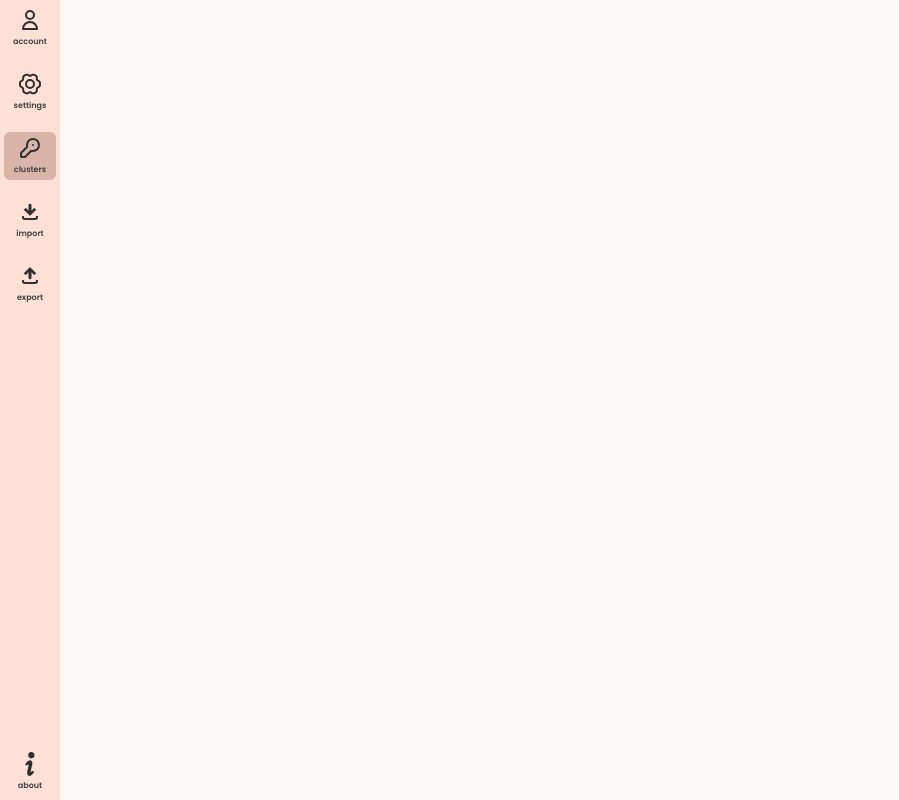
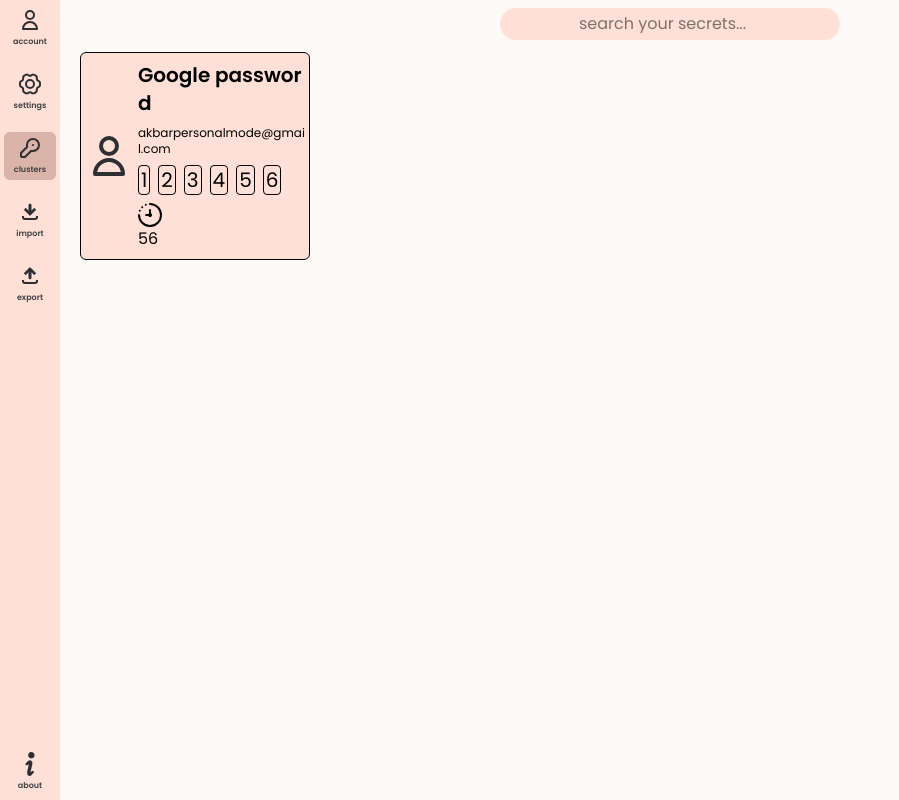
Before and after one commit to sereinne/passha, a Preact app: page / in a window 1280 px wide. Shown: the whole page, without its empty margins (0-899 px from the left). Built offline with nearby package versions, Linux system fonts and the light colour scheme.

Commit message:
implemented a cluster card width a working timer (not integrated with the backend code yet)

```diff
--- a/src/App.tsx
+++ b/src/App.tsx
@@ -1,11 +1,13 @@
 //import { invoke } from "@tauri-apps/api/core";
 import "./App.css";
-import NavBar from "./components/Navbar.tsx";
+import NavBar from "./components/NavBar.tsx";
+import ClusterList from "./components/ClusterList.tsx";
 
 function App() {
   return (
     <main class="h-screen font-poppins grid grid-cols-[3.75rem_auto] bg-white dark:bg-black">
       <NavBar />
+      <ClusterList />
     </main>
   );
 }
--- /dev/null
+++ b/src/components/ClusterList.tsx
@@ -0,0 +1,92 @@
+import "../App.css";
+import { useEffect, useState } from "preact/hooks";
+
+function SearchBar() {
+  return (
+    <input
+      type="search"
+      class="mx-auto my-1 rounded-full py-1 px-3 bg-beige outline-none placeholder:text-center"
+      placeholder="search your secrets..."
+    />
+  );
+}
+
+interface OTPOpts {
+  strnum: string;
+}
+
+function OTP({ strnum }: OTPOpts) {
+  const sixDigitCode: number[] = strnum.split("").map((e) => parseInt(e));
+  const [timeLeft, setTimeLeft] = useState(60);
+
+  useEffect(() => {
+    const id = setInterval(() => {
+      if (timeLeft == 0) {
+        setTimeLeft(60);
+      } else {
+        setTimeLeft(timeLeft - 1);
+      }
+    }, 1000);
+    return () => {
+      clearInterval(id);
+    };
+  }, [timeLeft]);
+
+  return (
+    <div className="otp flex-1">
+      <div className="slots flex gap-x-2">
+        {sixDigitCode.map((code) => {
+          return (
+            <div className="slot text-xl border-1 px-0.5 rounded-sm">
+              {code}
+            </div>
+          );
+        })}
+      </div>
+      <div className="timer mt-2">
+        <img src="src/assets/timer.svg" class="size-6" alt="" />
+        <div className="time-left">
+          {timeLeft}
+        </div>
+      </div>
+    </div>
+  );
+}
+
+function Cluster() {
+  return (
+    <div className="cluster border-1 rounded-md bg-beige grid grid-cols-[25%_75%] py-2">
+      <div className="icon-container flex justify-center items-center">
+        <img src="src/assets/user.svg" class="size-12" alt="" />
+      </div>
+      <div className="metadata flex flex-col whitespace-normal break-all gap-y-2">
+        <div className="cluster-name text-xl font-semibold">
+          Google password
+        </div>
+        <div className="cluster-email text-xs">
+          akbarpersonalmode@gmail.com
+        </div>
+        <OTP strnum="123456" />
+      </div>
+    </div>
+  );
+}
+
+function Clusters() {
+  return (
+    <div className="mx-4 flex-1">
+      <div className="clusters grid lg:grid-cols-5 md:grid-cols-3 sm:grid-cols-2 gap-y-3 gap-x-2">
+        <Cluster />
+      </div>
+    </div>
+  );
+}
+
+export default function ClusterList() {
+  return (
+    <div class="m-1 flex flex-col gap-y-2">
+      <SearchBar />
+      <Clusters />
+    </div>
+  );
+}
```
Also changed, not shown: src/assets/timer.svg (added).
